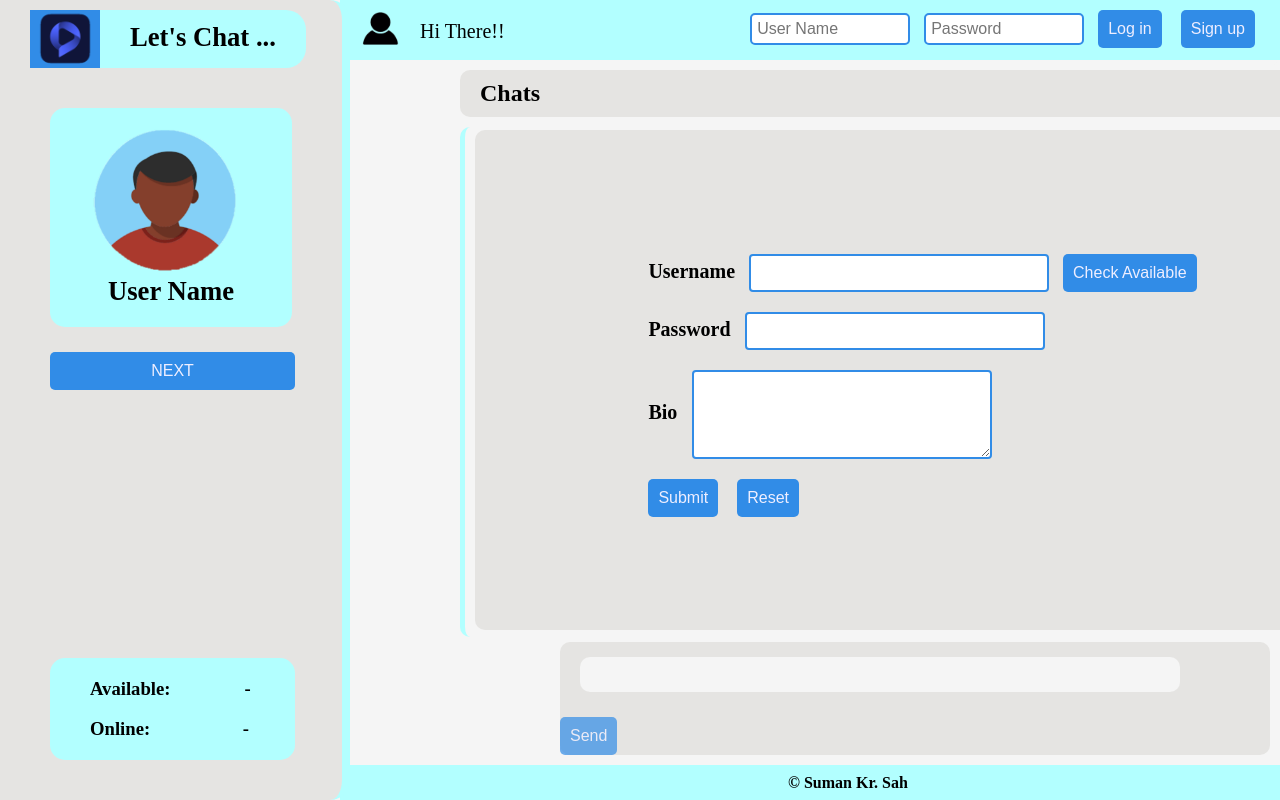
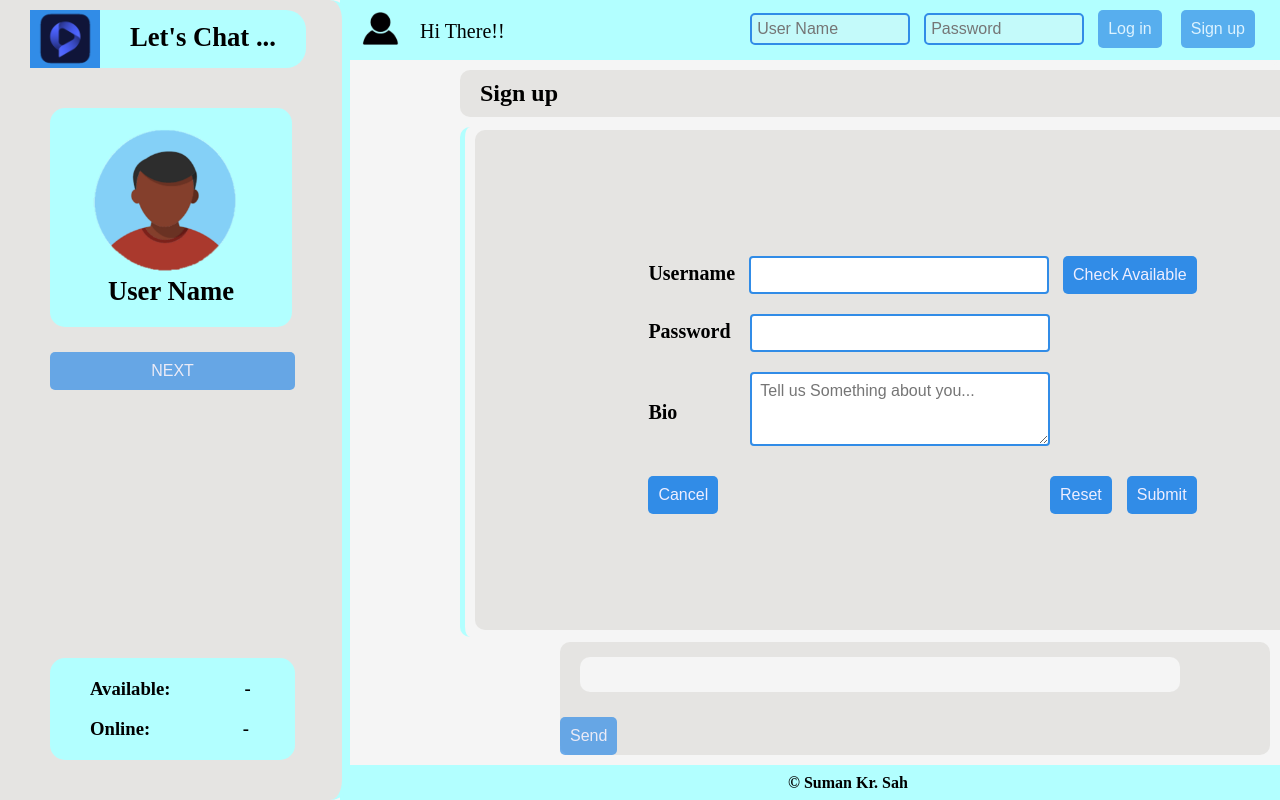
Before and after one commit to SumanKSah/LetsChat-WebApp, a website: page public/index.html in a window 1280 px wide. Both pictures are taken after a click on the button "Sign up". Shown: the top 800 px of the page. Drawn offline with nearby package versions, Linux system fonts and the light colour scheme.

Commit message:
Completed signup page and adding mongodb package

```diff
--- a/package.json
+++ b/package.json
@@ -3,13 +3,13 @@
   "version": "1.0.0",
   "main": "index.js",
   "scripts": {
-    "test": "echo \"Error: no test specified\" && exit 1",
     "start": "node server.js"
   },
   "author": "",
   "license": "ISC",
   "dependencies": {
     "express": "^4.17.1",
+    "mongodb": "^4.1.0",
     "socket.io": "^4.1.3"
   },
   "description": ""
--- a/public/index.html
+++ b/public/index.html
@@ -62,19 +62,11 @@
     <!-- chats part -->
 
     <div class="chats">
-        <div class="top">Chats</div>
+        <div class="top" id="heading">Chats</div>
         <div class="chatList" id="scrl">
 
-           <!--  <div class="send">Hey!!</div>
+             <div class="send">Hey!!</div>
             <div class="received ">Hello</div>
-
-            <div class="received">Lorem ipsum dolor sit amet consectetur, adipisicing elit. Repellendus ullam
-                consequuntur, dolores porro, dicta officia rem inventore doloremque ad atque excepturi praesentium rerum
-                obcaecati. Aut ducimus aliquam inventore assumenda modi!</div>
-
-            <div class="send">Lorem ipsum dolor sit amet consectetur, adipisicing elit. Repellendus ullam consequuntur,
-                dolores porro, dicta officia rem inventore doloremque ad atque excepturi praesentium rerum obcaecati.
-                Aut ducimus aliquam inventore assumenda modi!</div>
 
             <div class="received">Lorem ipsum dolor sit amet consectetur, adipisicing elit. Repellendus ullam
                 consequuntur, dolores porro, dicta officia rem inventore doloremque ad atque excepturi praesentium rerum
@@ -93,7 +85,7 @@
                 dolores porro, dicta officia rem inventore doloremque ad atque excepturi praesentium rerum obcaecati.
                 Aut ducimus aliquam inventore assumenda modi!</div>
 
-            <div class="left">User left the chat</div> -->
+            <div class="left">User left the chat</div>
 
 
         </div>
@@ -125,12 +117,13 @@
             <br>
 
             <label for="signupBio">Bio
-           <textarea name="signupBio" rows="3" style="vertical-align: middle;" spellcheck="false"></textarea></label>
+           <textarea name="signupBio" rows="3" style="vertical-align: middle;" spellcheck="false" placeholder="Tell us Something about you..."></textarea></label>
 
             <br>
 
             <button type="button" id="signupSubmit">Submit</button>
-            <Button type="reset" id="signupReset">Reset</Button>
+            <button type="reset" id="signupReset">Reset</button>
+            <button type="button" id="signupCancel">Cancel</button>
         </form>
     </div>
 
--- a/public/index.js
+++ b/public/index.js
@@ -17,9 +17,35 @@ const btnNext = document.getElementById("nextUser");
 const availableUser = document.getElementById("availableUser");
 const onlineUser = document.getElementById("totalOnline");
 
+// signup Menu
+const heading = document.getElementById("heading");
+const signuppage = document.getElementById("signuppage");
+const btnCheckAvail = document.getElementById('checkAvail');
+const btnSignupSubmit = document.getElementById('signupSubmit');
+const btnSignupCancel = document.getElementById('signupCancel');
 
 
 btnsendMsg.disabled = true;
 inpMsg.disabled = true;
+btnNext.disabled = true;
 
-chatList.style.backgroundImage = "none"
+// chatList.style.backgroundImage = "inline-block";
+chatList.style.backgroundImage = "none";
+
+btnSignup.addEventListener("click", () => {
+    btnSignup.disabled = true;
+    heading.innerText = "Sign up";
+    btnLogin.disabled = true;
+    loginPassword.disabled = true;
+    loginUser.disabled = true;
+    signuppage.style.display = "inline-block";
+});
+
+btnSignupCancel.addEventListener('click',()=>{
+    signuppage.style.display = 'none';
+    btnSignup.disabled = false;
+    heading.innerText = "Chats";
+    btnLogin.disabled = false;
+    loginPassword.disabled = false;
+    loginUser.disabled = false;
+})
--- a/public/style.css
+++ b/public/style.css
@@ -73,13 +73,7 @@ button:disabled {
     border-radius: 5px;
 }
 
-#sendMessage,
-#nextUser,
-#signupSubmit,
-#signupReset,
-#checkAvail,
-.signInUp > #signIn,
-#signUp {
+button {
     background-color: #318ce7;
     margin-right: 15px;
     margin-top: 10px;
@@ -270,13 +264,13 @@ span {
 }
 
 #signuppage {
+    display: none;
     width: 910px;
     position: absolute;
     top: 130px;
     left: 475px;
     height: 500px;
     background-color: #e5e4e2;
-    display: inline-block;
     border-radius: 10px;
     animation-name: signupanim;
     animation-duration: 0.5s;
@@ -320,3 +314,22 @@ textarea {
     font-size: 15pt;
     font-weight: bold;
 }
+
+#userSignup input[name="signupPassword"]{
+    margin-left: 15px;
+}
+#userSignup textarea[name="signupBio"]{
+    margin-left: 68px;
+    margin-bottom: 20px;
+    font-family: sans-serif;
+    font-size: 12pt;
+}
+
+#signupSubmit, #signupReset {
+    float: right;
+}
+
+button:active {
+    background-color: #e5e4e2;
+    color: black;
+}
```
Also changed, not shown: public/Images/chatListBackground.png (added), 1 other file.
